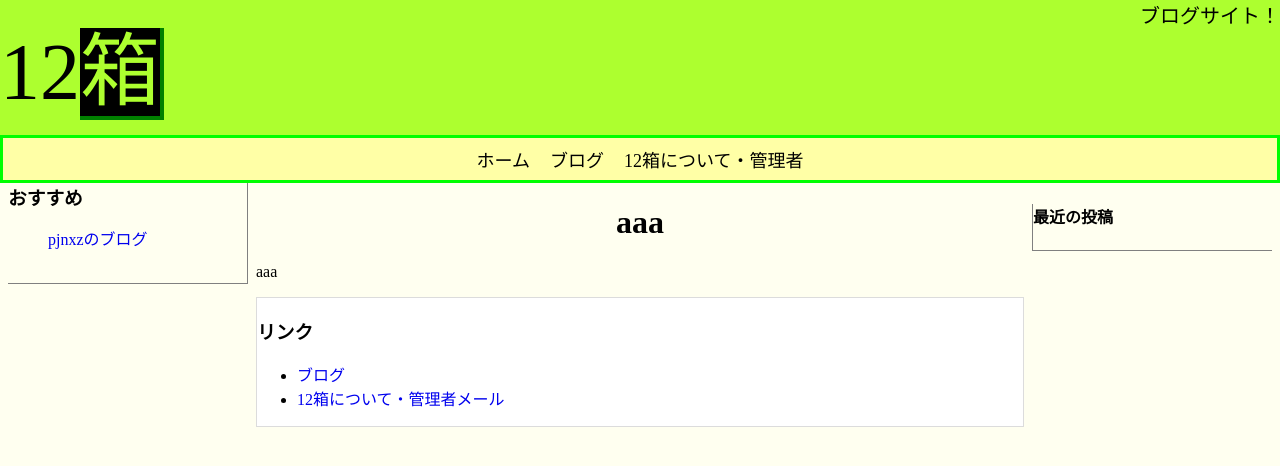
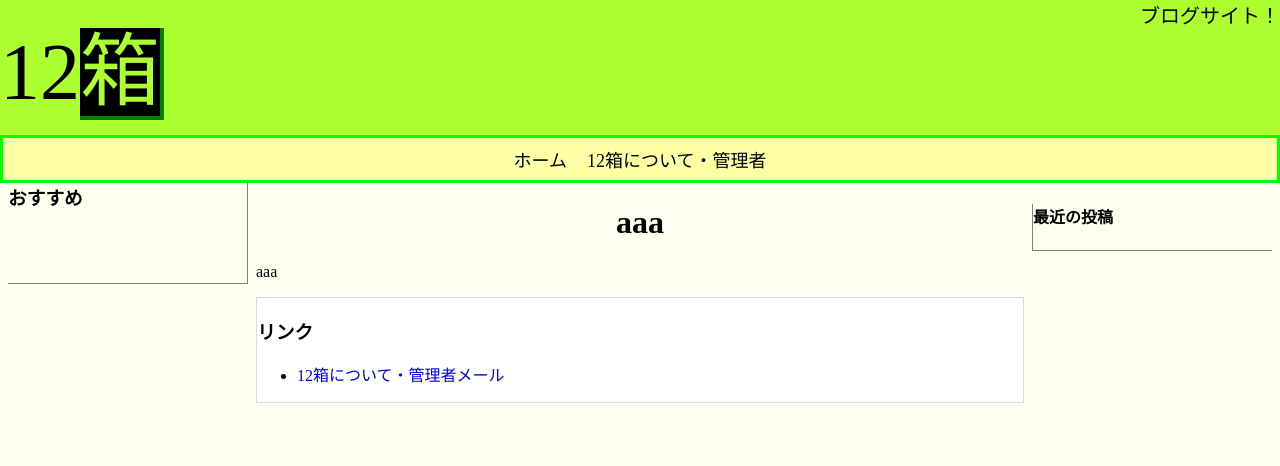
Before and after one commit to pjnxz/12hako.github.io, a plain HTML site: page index.html in a window 1280 px wide. Shown: the top 466 px of the page. Drawn offline with Linux system fonts and the light colour scheme; a web font is replaced by a local one.

Commit message:
Update index.html

```diff
--- a/index.html
+++ b/index.html
@@ -18,7 +18,6 @@
         <div class="nav">
           <nav id="12hako_nav" class="header-nav">
               <a id="12hako_home" class="homepage" href="/">ホーム</a>
-              <a id="12hako_blog" class="blog" href="/html/12hako/page/blog/blog.html">ブログ</a>
               <a id="12hako_info" class="info" href="/html/12hako/page/info/info.html">12箱について・管理者</a>
           </nav>
         </div>
@@ -33,9 +32,6 @@
               <div class="maintop"> <!--ページの目次　いらない場合は削除--> <!--ここにh1-->
                 <h3>リンク</h3>
                 <ul>
-                  <li>
-                    <a href="https://12hako.github.io/html/12hako/page/blog/">ブログ</a>
-                  </li>
                   <li>
                     <a href="https://12hako.github.io/html/page/info/info.html">12箱について・管理者メール</a>
                   </li>
@@ -57,7 +53,6 @@
                 <h3>おすすめ</h3>
                 <ul class="side-nav">
                   <li>
-                    <a class="side-pjnxzblog" href="https://12hako.github.io/html/12hako/page/blog/">pjnxzのブログ</a>
                   </li>
                 </ul>
               </div>
```
